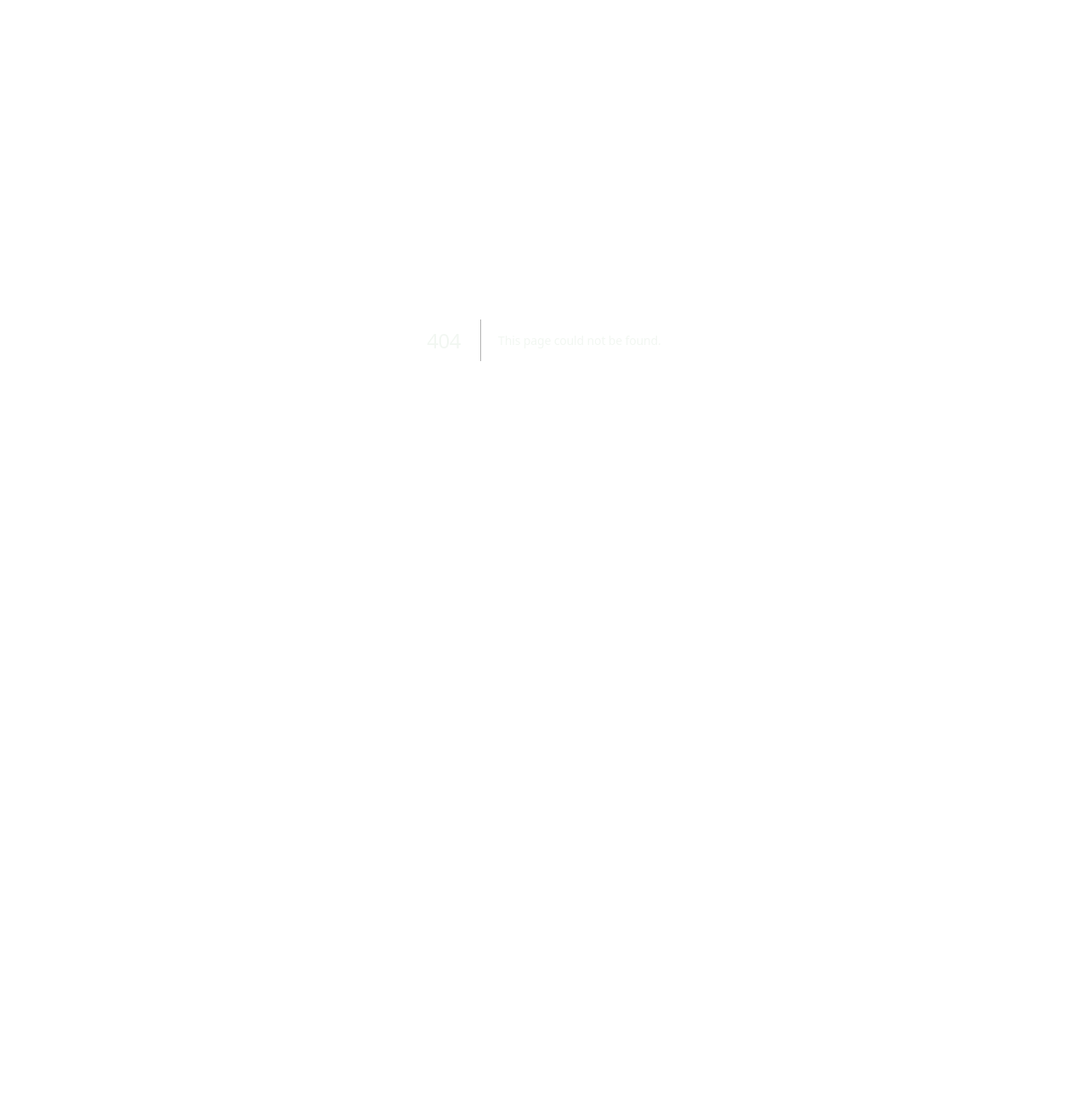
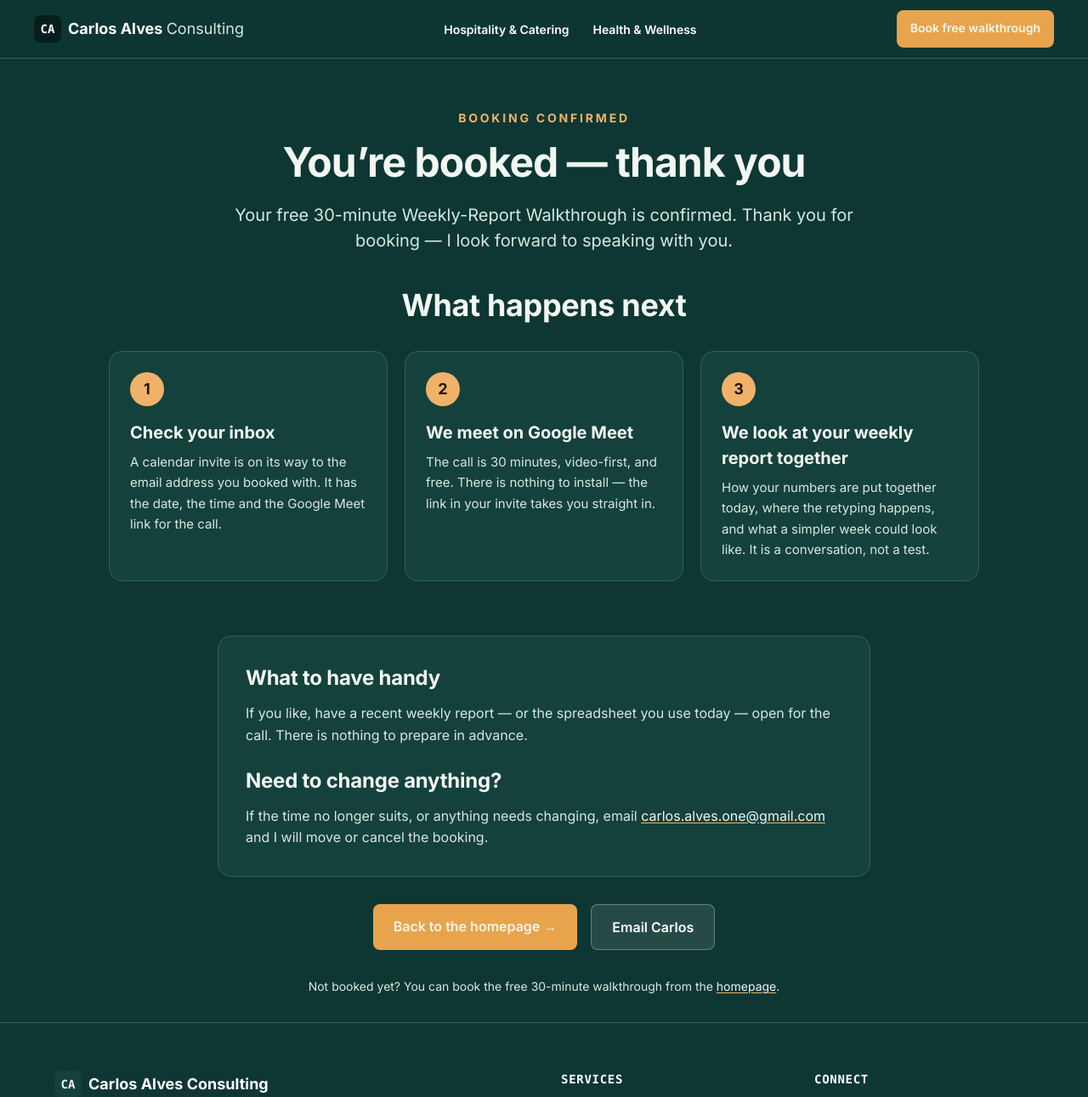
Before and after one commit to carlos-alves-one/carlos-alves-one.github.io, a Next.js app: page /confirmation in a window 1280 px wide. Before the commit this address had no page. Shown: the top 1291 px of the page at 85% size. Before the commit the page ends 800 px from the top, so only its background shows below. Built offline with nearby package versions, Linux system fonts and the light colour scheme.

Commit message:
Add booking confirmation page at /confirmation

```diff
--- /dev/null
+++ b/app/confirmation/page.tsx
@@ -0,0 +1,136 @@
+import type { Metadata } from 'next'
+import SiteHeader from '@/components/SiteHeader'
+import Footer from '@/components/Footer'
+import BackToTop from '@/components/BackToTop'
+
+export const metadata: Metadata = {
+  title: 'Booking confirmed | Carlos Alves Consulting',
+  description:
+    'Your free 30-minute Weekly-Report Walkthrough is confirmed. A calendar invite with the Google Meet link is on its way — here is what happens next.',
+  alternates: { canonical: '/confirmation/' },
+  openGraph: {
+    type: 'website',
+    url: 'https://carlosalves.uk/confirmation/',
+    title: 'Booking confirmed | Carlos Alves Consulting',
+    description:
+      'Your free 30-minute Weekly-Report Walkthrough is confirmed. A calendar invite with the Google Meet link is on its way — here is what happens next.',
+    siteName: 'Carlos Alves Consulting',
+    locale: 'en_GB',
+  },
+  twitter: {
+    card: 'summary',
+    title: 'Booking confirmed | Carlos Alves Consulting',
+    description:
+      'Your free 30-minute Weekly-Report Walkthrough is confirmed. A calendar invite with the Google Meet link is on its way — here is what happens next.',
+  },
+}
+
+const steps = [
+  {
+    n: '1',
+    title: 'Check your inbox',
+    text: 'A calendar invite is on its way to the email address you booked with. It has the date, the time and the Google Meet link for the call.',
+  },
+  {
+    n: '2',
+    title: 'We meet on Google Meet',
+    text: 'The call is 30 minutes, video-first, and free. There is nothing to install — the link in your invite takes you straight in.',
+  },
+  {
+    n: '3',
+    title: 'We look at your weekly report together',
+    text: 'How your numbers are put together today, where the retyping happens, and what a simpler week could look like. It is a conversation, not a test.',
+  },
+]
+
+export default function ConfirmationPage() {
+  return (
+    <main className="min-h-screen bg-[#0e3733] text-[#f2f7f2] sector-page">
+      <SiteHeader />
+
+      <section className="pt-32 pb-10 px-7 sm:px-10 lg:px-16">
+        <div className="max-w-3xl mx-auto text-center">
+          <p className="section-eyebrow">Booking confirmed</p>
+          <h1 className="text-4xl md:text-5xl font-bold text-[#f2f7f2] leading-tight">
+            You&rsquo;re booked &mdash; thank you
+          </h1>
+          <p className="mt-5 text-lg md:text-xl text-[#d7e8df] leading-relaxed">
+            Your free 30-minute Weekly-Report Walkthrough is confirmed. Thank you
+            for booking &mdash; I look forward to speaking with you.
+          </p>
+        </div>
+      </section>
+
+      <section className="pb-8 px-7 sm:px-10 lg:px-16">
+        <div className="max-w-5xl mx-auto">
+          <h2 className="section-heading text-center">What happens next</h2>
+          <div className="grid grid-cols-1 md:grid-cols-3 gap-5 mt-8">
+            {steps.map((s) => (
+              <article
+                key={s.n}
+                className="rounded-2xl bg-[#15413c] border border-[#2e6258] p-6"
+              >
+                <span className="inline-flex w-10 h-10 rounded-full bg-[#f0b269] text-[#241503] font-bold text-lg items-center justify-center">
+                  {s.n}
+                </span>
+                <h3 className="mt-4 text-xl font-bold text-[#f2f7f2]">{s.title}</h3>
+                <p className="mt-2 text-[15px] leading-relaxed text-[#d7e8df]">
+                  {s.text}
+                </p>
+              </article>
+            ))}
+          </div>
+        </div>
+      </section>
+
+      <section className="py-8 px-7 sm:px-10 lg:px-16">
+        <div className="max-w-3xl mx-auto">
+          <div className="rounded-2xl bg-[#15413c] border border-[#2e6258] p-6 sm:p-8">
+            <h2 className="text-2xl font-bold text-[#f2f7f2]">What to have handy</h2>
+            <p className="mt-3 text-[15px] md:text-base leading-relaxed text-[#d7e8df]">
+              If you like, have a recent weekly report &mdash; or the spreadsheet you
+              use today &mdash; open for the call. There is nothing to prepare in
+              advance.
+            </p>
+            <h2 className="mt-6 text-2xl font-bold text-[#f2f7f2]">
+              Need to change anything?
+            </h2>
+            <p className="mt-3 text-[15px] md:text-base leading-relaxed text-[#d7e8df]">
+              If the time no longer suits, or anything needs changing, email{' '}
+              <a
+                href="mailto:carlos.alves.one@gmail.com"
+                className="underline decoration-[#f0b269] underline-offset-2 text-[#f2f7f2] hover:text-white"
+              >
+                carlos.alves.one@gmail.com
+              </a>{' '}
+              and I will move or cancel the booking.
+            </p>
+          </div>
+
+          <div className="mt-8 flex flex-col sm:flex-row gap-4 justify-center">
+            <a href="/" className="btn-primary">
+              Back to the homepage &rarr;
+            </a>
+            <a href="mailto:carlos.alves.one@gmail.com" className="btn-secondary">
+              Email Carlos
+            </a>
+          </div>
+
+          <p className="mt-8 text-center text-sm text-[#d7e8df]">
+            Not booked yet? You can book the free 30-minute walkthrough from the{' '}
+            <a
+              href="/"
+              className="underline decoration-[#f0b269] underline-offset-2 text-[#f2f7f2] hover:text-white"
+            >
+              homepage
+            </a>
+            .
+          </p>
+        </div>
+      </section>
+
+      <Footer />
+      <BackToTop />
+    </main>
+  )
+}
```
Also changed, not shown: 1 other file (tests, documents, lock files or other folders).
